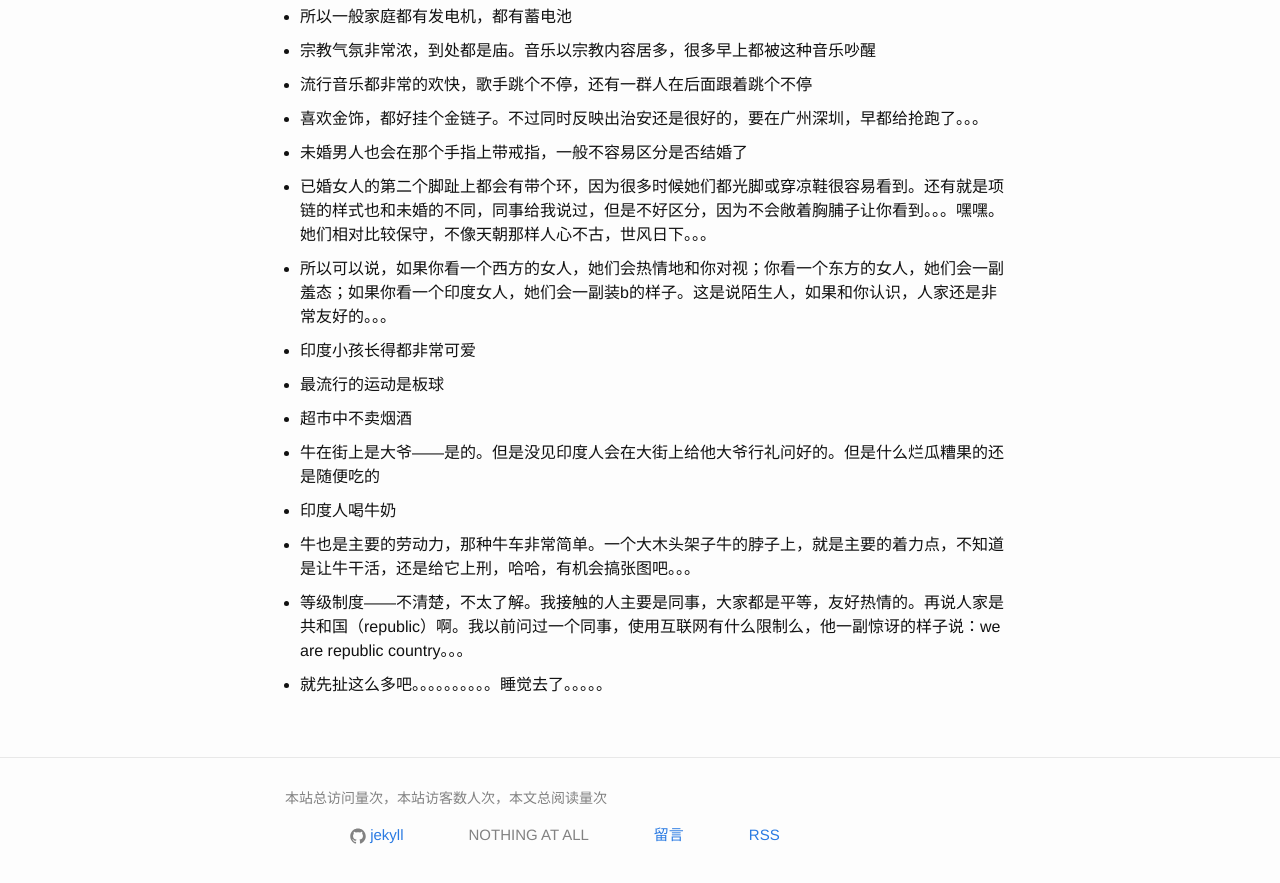
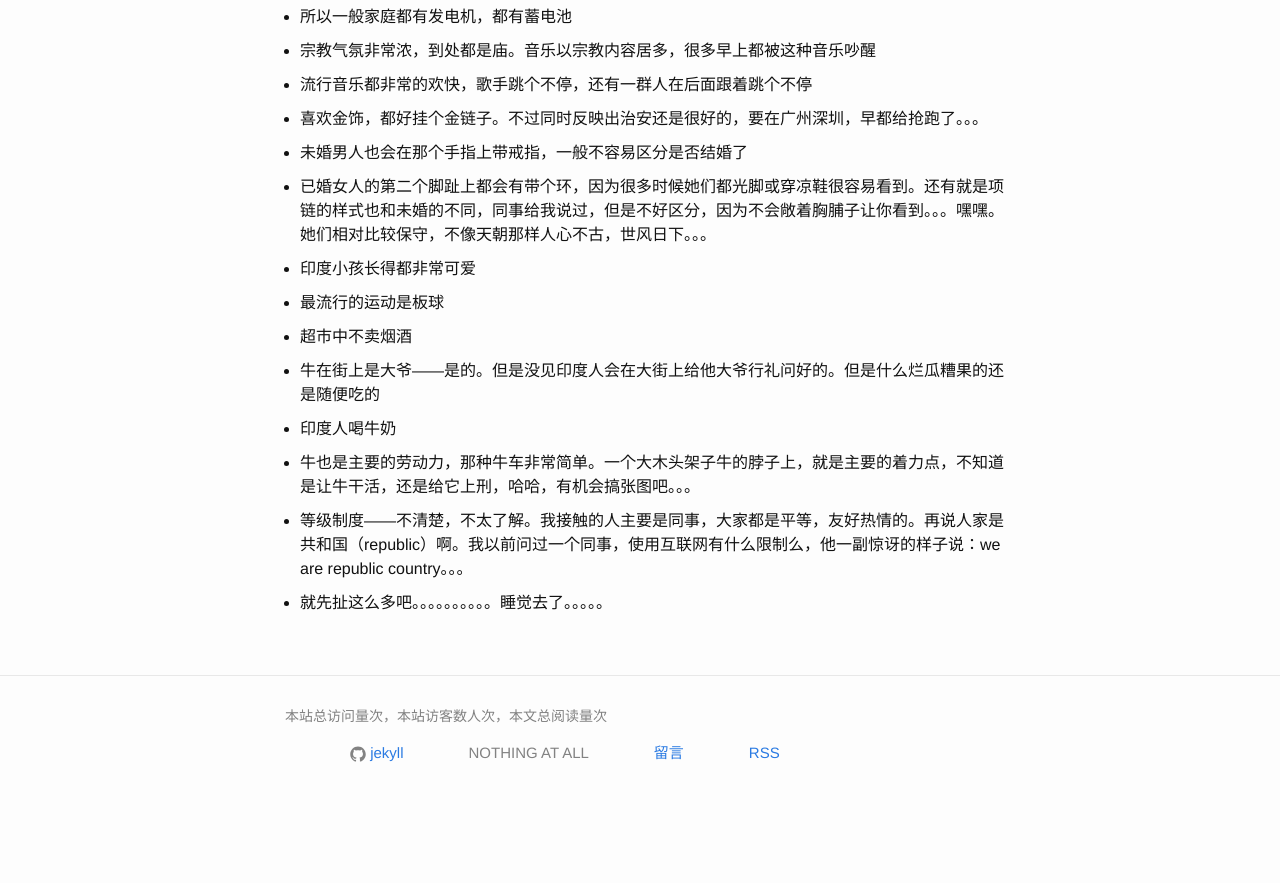
Before and after one commit to snowyxx/snowyxx.github.io, a Jekyll site: the page built from _posts/2010-06-05-monkey6.markdown, in a window 1280 px wide and 900 px high, scrolled down 2474 px. Shown: the top 883 px of the window. Built offline with Jekyll 4.4.1, drawn with Linux system fonts in a browser that asks for light colours; comment, search, counter and statistics services are not loaded; after the commit the page ends 3298 px from its top, so only the background shows below that; some of the changed text lies outside the part shown.

Commit message:
blog update

```diff
--- a/_posts/2010-06-05-monkey6.markdown
+++ b/_posts/2010-06-05-monkey6.markdown
@@ -136,7 +136,7 @@ tags:   [monkey]
 
 
 
-- 当然在隆重的场合，比如婚礼，都穿一尘不染的白色的
+- 当然在隆重的场合，比如婚礼，都穿一尘不染的白色床单
 
 
 
@@ -260,10 +260,6 @@ tags:   [monkey]
 
 
 
-- 所以可以说，如果你看一个西方的女人，她们会热情地和你对视；你看一个东方的女人，她们会一副羞态；如果你看一个印度女人，她们会一副装b的样子。这是说陌生人，如果和你认识，人家还是非常友好的。。。
-
-
-
 - 印度小孩长得都非常可爱
 
 
```
